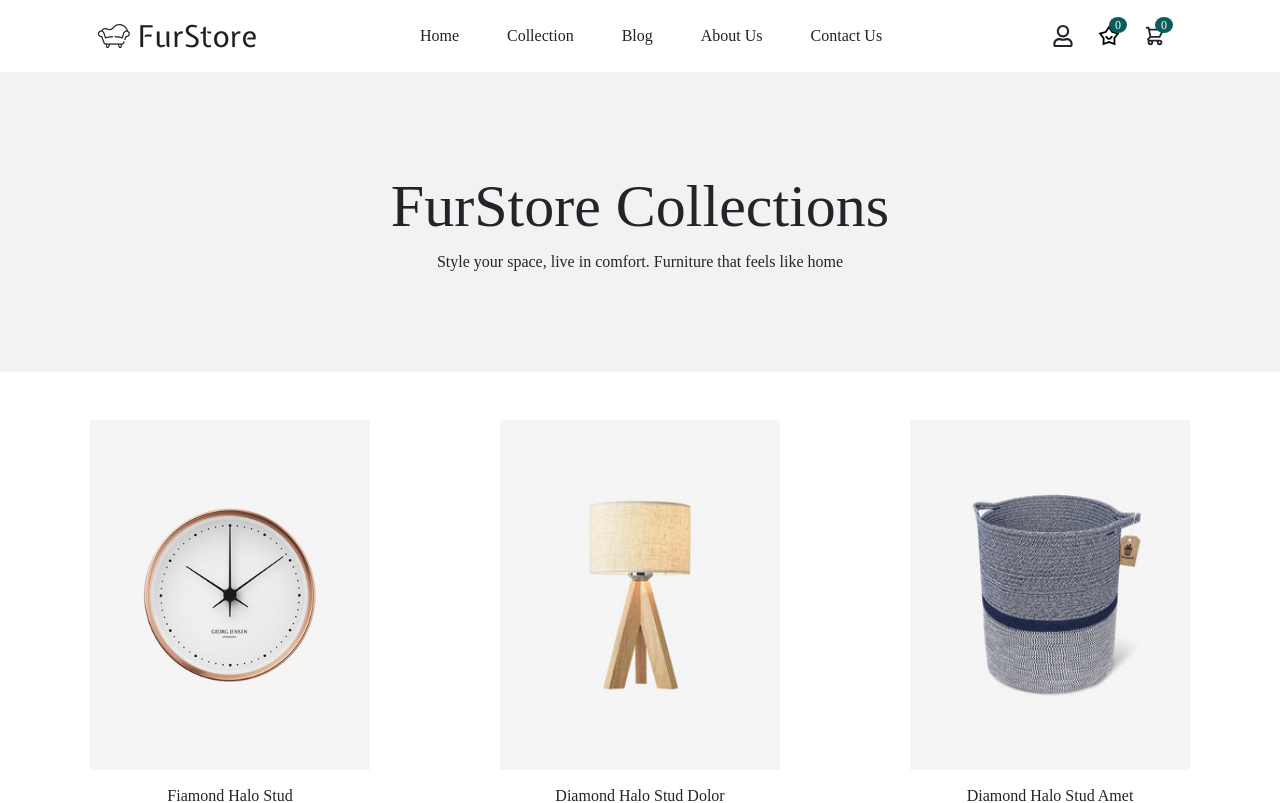
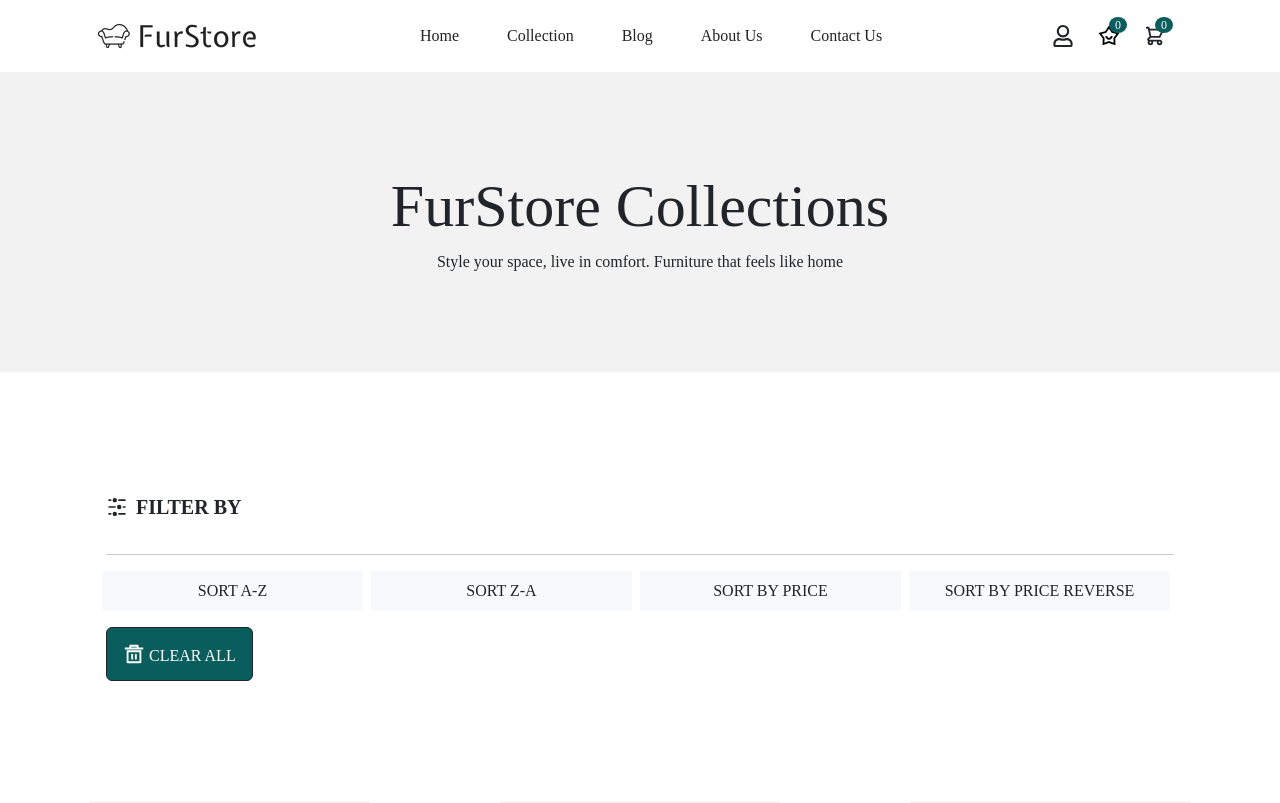
Before and after one commit to AbdullaVora/FurnStore, a React (Vite) app: page /collection in a window 1280 px wide. Shown: the top 803 px of the page. Built offline with nearby package versions, Linux system fonts and the light colour scheme; a web font is replaced by a local one.

Commit message:
add filter

```diff
--- /dev/null
+++ b/src/components/OrderPlaced.jsx
@@ -0,0 +1,21 @@
+import React, { useState } from "react";
+import "bootstrap/dist/css/bootstrap.min.css";
+
+const OrderPlacedPopup = () => {
+  return (
+    <div className="d-flex flex-column align-items-center justify-content-center overflow-hidden bg-light">
+        <div
+          className="position-fixed z-5 top-0 start-0 w-100 h-100 d-flex align-items-center justify-content-center bg-dark bg-opacity-50"
+        >
+          <div className="card border-success  text-success rounded-3 shadow-lg" style={{ width: "30rem", height: "15rem" }}>
+            <div className="card-body text-center d-flex justify-content-center align-items-center flex-column">
+              <h2 className="card-title display-4 fw-bold">Order Placed!</h2>
+              <p className="card-text mt-2 fs-5">Thank you for shopping with us.</p>
+            </div>
+          </div>
+        </div>
+    </div>
+  );
+};
+
+export default OrderPlacedPopup;
--- a/src/pages/CartPage.jsx
+++ b/src/pages/CartPage.jsx
@@ -1,15 +1,17 @@
-import React from 'react'
+import React, { useState } from 'react'
 import Footer from '../components/Footer'
 import { useDispatch, useSelector } from 'react-redux';
 import { RiDeleteBin5Line } from "react-icons/ri";
 import { TiMinusOutline, TiPlusOutline } from 'react-icons/ti';
 import { removeProductFromCart, updateProductQuantity } from '../redux/slice/CollectionSlice';
 import { FaTruckFast } from "react-icons/fa6";
+import OrderPlacedPopup from '../components/OrderPlaced';
 
 
 
 const CartPage = () => {
 
+  const [orderDone, setOrderDone] = useState(false);
   const dispatch = useDispatch()
   const cart = useSelector((state) => state.Collection.Cart);
 
@@ -32,13 +34,18 @@ const CartPage = () => {
     }
   }
 
+  const orderPlace = () => {
+    setOrderDone(true);
+    setTimeout(() => setOrderDone(false), 1000);
+  }
+
   return (
     <>
-      <div className='wishlist py-5 border-bottom'>
+      <div className='wishlist py-5 border-bottom' style={{overflow: orderDone ? 'hidden' : '', pointerEvents: orderDone ? 'none' : 'auto'}}>
         <div className="container">
           <h2 className='text-center fw-bolder display-5 mt-5 mb-5'>YOUR SHOPPING CART</h2>
 
-          {parsedCart.length <= 0 ? <h2 className='fw-bold' style={{textAlign: 'center'}}>YOUR CART IS EMPTY</h2>
+          {parsedCart.length <= 0 ? <h2 className='fw-bold' style={{ textAlign: 'center' }}>YOUR CART IS EMPTY</h2>
             :
             <div className="row justify-content-between">
               <div className="border position-relative" style={{ marginRight: '1px', width: '65%', height: '100%' }}>
@@ -99,12 +106,14 @@ const CartPage = () => {
                   <span className='fw-bold d-block my-3' style={{ fontSize: '14px' }}>Add a note to your order :</span>
                   <textarea name="note" id="note" cols={64} rows={7} className='border-0 p-2 fw-bold' style={{ fontSize: '10px' }} placeholder='ADD YOUR NOTE HERE'></textarea>
                 </div>
-              <button className='py-1 border-0 text-white fw-bold orderbtn my-2 position-absolute start-50 w-100 translate-middle-x'>PLACE ORDER</button>
+                <button onClick={orderPlace} className='py-1 border-0 text-white fw-bold orderbtn my-2 position-absolute start-50 w-100 translate-middle-x'>PLACE ORDER</button>
               </div>
             </div>
           }
         </div>
       </div>
+      {orderDone && <OrderPlacedPopup />} {/* Show popup when orderDone is true */}
+
       <Footer />
     </>
   )
--- a/src/pages/Collections.jsx
+++ b/src/pages/Collections.jsx
@@ -7,12 +7,31 @@ import ArrivalCard from '../components/ArrivalCard';
 import DropDown from '../components/DropDown';
 
 const Collections = () => {
+    const data = useSelector((state) => state.Collection.Collection);
     const [collection, setCollection] = useState(true);
     const [isDropdownVisible, setDropdownVisible] = useState(false);
     const [product, setProductData] = useState([]);
     const [wishProduct, setwishProductData] = useState([]);
 
-    const data = useSelector((state) => state.Collection.Collection);
+    const [filter, setFilter] = useState('');
+
+    useEffect(() => {
+        if (filter === 'a-z') {
+            setProductData([...product].sort((a, b) => (a.title && b.title ? a.title.localeCompare(b.title) : 0)));
+        } else if (filter === 'z-a') {
+            setProductData([...product].sort((a, b) => (a.title && b.title ? b.title.localeCompare(a.title) : 0)));
+        } else if (filter === 'price') {
+            setProductData([...product].sort((a, b) => (a.price && b.price ? a.price - b.price : 0)));
+        } else if (filter === 'price-reverse') {
+            setProductData([...product].sort((a, b) => (a.price && b.price ? b.price - a.price : 0)));
+        }
+    }, [filter]);
+
+    const ClearFilter = () => {
+        setFilter('');
+        setProductData(data?.product);
+    }
+
     const wishlist = useSelector((state) => state.Collection.WishList);
 
     // Update the product state whenever data changes
@@ -42,36 +61,48 @@ const Collections = () => {
             {/* ****************************** Banner End ***************************** */}
 
             {/* ****************************** Filter Start ***************************** */}
-            {/* <div className="filterMain py-5 mt-5">
+            <div className="filterMain py-5 mt-5">
                 <div className="container">
                     <div className="filter p-4">
                         <div className="pb-3 d-flex align-items-center">
                             <HiMiniAdjustmentsHorizontal size={22} />
-                            <span className='fs-5 fw-bold ms-2'>FILTER BY</span>
+                            <span className="fs-5 fw-bold ms-2">FILTER BY</span>
                         </div>
                         <hr />
                         <div className="row g-2">
                             <div
-                                className="col position-relative me-2 d-flex align-items-center justify-content-center text-center fw-medium py-2 bg-light"
-                                onMouseEnter={DropdownEnter}
-                                onMouseLeave={DropdownLeave}
+                                className="col me-2 text-center fw-medium py-2 bg-light d-flex align-items-center justify-content-center"
+                                onClick={() => setFilter('a-z')}
                             >
-                                AVAILABILITY <FaAngleDown className='ms-1' />
-                                {isDropdownVisible && <DropDown />}
+                                SORT A-Z
                             </div>
-                            <div className="col me-2 text-center fw-medium py-2 bg-light d-flex align-items-center justify-content-center">PRICE <FaAngleDown className='ms-1' /></div>
-                            <div className="col-2 me-2 text-center fw-medium py-2 bg-light d-flex align-items-center justify-content-center">PRODUCT TYPE <FaAngleDown className='ms-1' /></div>
-                            <div className="col me-2 text-center fw-medium py-2 bg-light d-flex align-items-center justify-content-center">BRAND <FaAngleDown className='ms-1' /></div>
-                            <div className="col me-2 text-center fw-medium py-2 bg-light d-flex align-items-center justify-content-center">COLOR <FaAngleDown className='ms-1' /></div>
-                            <div className="col text-center fw-medium py-2 bg-light d-flex align-items-center justify-content-center">SIZE <FaAngleDown className='ms-1' /></div>
+                            <div
+                                className="col me-2 text-center fw-medium py-2 bg-light d-flex align-items-center justify-content-center"
+                                onClick={() => setFilter('z-a')}
+                            >
+                                SORT Z-A
+                            </div>
+                            <div
+                                className="col me-2 text-center fw-medium py-2 bg-light d-flex align-items-center justify-content-center"
+                                onClick={() => setFilter('price')}
+                            >
+                                SORT BY PRICE
+                            </div>
+                            <div
+                                className="col me-2 text-center fw-medium py-2 bg-light d-flex align-items-center justify-content-center"
+                                onClick={() => setFilter('price-reverse')}
+                            >
+                                SORT BY PRICE REVERSE
+                            </div>
                         </div>
-                        <button className="btn btn-dark d-flex align-items-center mt-3">
+                        <button onClick={() => ClearFilter()} className="btn btn-dark d-flex align-items-center mt-3" >
                             <RiDeleteBin5Line size={22} />
-                            <span className='ps-1 pt-1'>CLEAR ALL</span>
+                            <span className="ps-1 pt-1">CLEAR ALL</span>
                         </button>
                     </div>
                 </div>
-            </div> */}
+            </div>
+
             {/* ****************************** Filter End ***************************** */}
 
             {/* ****************************** Collection Card Start ***************************** */}
```
Also changed, not shown: src/redux/slice/Cart.js (deleted).
